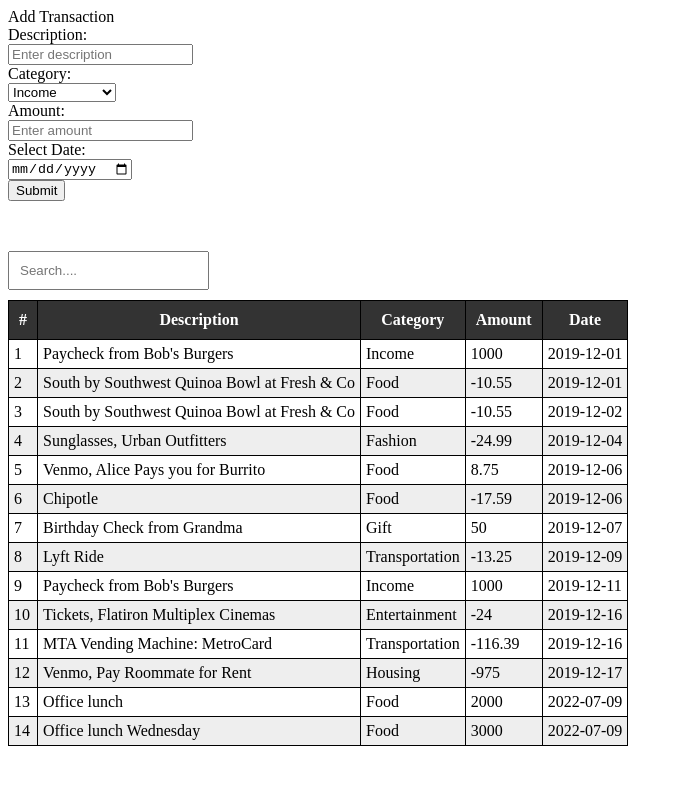
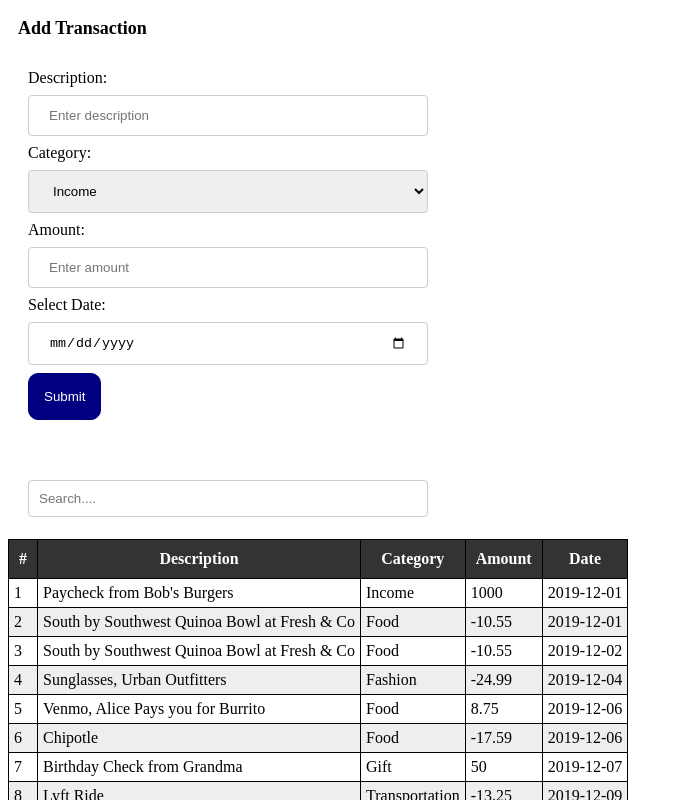
Before and after one commit to lee-kibugi/Code-Challenge-Bank-of-Flatiron, a React (Create React App) app: page / in a window 1280 px wide. Shown: the top 800 px of the page, without its empty margins (0-683 px from the left). Built offline with nearby package versions, Linux system fonts and the light colour scheme; data requests are answered from the project's data file.

Commit message:
styling app

```diff
--- a/src/components/AddTransaction.js
+++ b/src/components/AddTransaction.js
@@ -3,10 +3,7 @@ import React from 'react'
 function AddTransaction() {
   return (
     <div>
-
-
-
-        <div>Add Transaction</div>
+        <div style={{padding: '10px', fontWeight:'bold', fontSize:'large'}}>Add Transaction</div>
         <form>
             <label htmlFor="description">Description: </label>
             <br />
--- a/src/index.css
+++ b/src/index.css
@@ -1,5 +1,28 @@
+form{
+  width: 400px;
+  padding: 20px;
+}
+input[type=text], input[type=number],input[type=date],select {
+  width: 100%;
+  padding: 12px 20px;
+  margin: 8px 0;
+  display: inline-block;
+  border: 1px solid #ccc;
+  border-radius: 4px;
+  box-sizing: border-box;
+}
+
+button{
+  padding: 15px;
+  background-color: navy;
+  color: #fff;
+  border: 1px solid navy;
+  border-radius: 10px;
+}
+
 table, th, td{
   border-collapse: collapse;
+  margin-bottom: 100px;
 }
 
 thead{
@@ -29,6 +52,6 @@ tbody tr:nth-child(even){
 
 #search{
   padding: 10px;
-  margin-bottom: 10px;
-  margin-top: 50px;
+  margin-bottom: 2px;
+  margin-top: 20px;
 }
```
